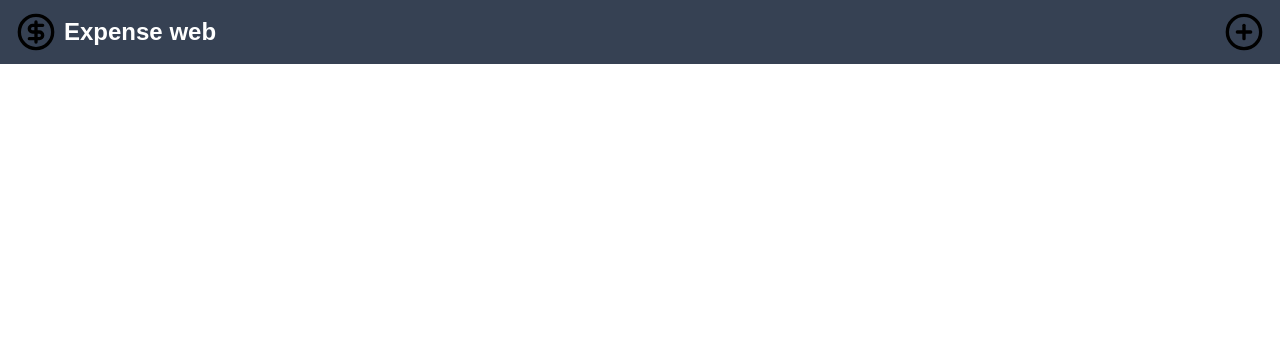
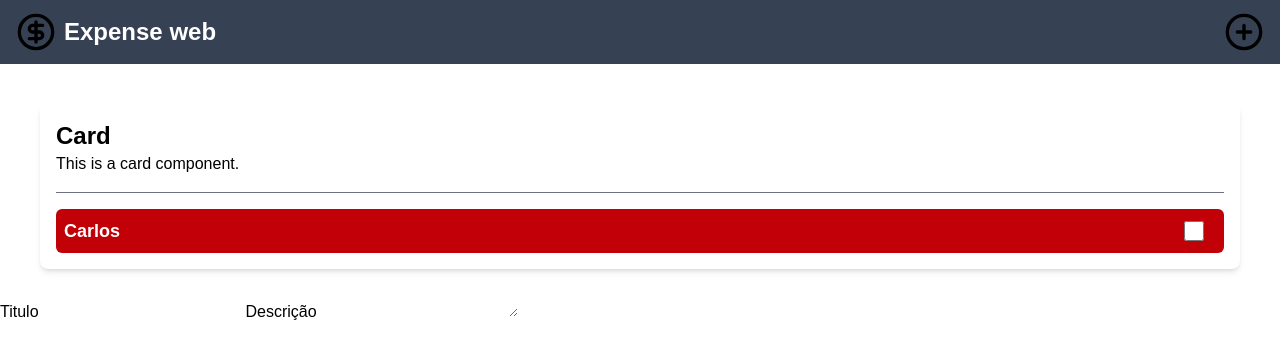
Before and after one commit to EduardoAlmeida10/expenses-project, a Next.js app in the folder frontend-web/: page / in a window 1280 px wide. Both pictures are taken after a click on the icon 1244 px from the left and 32 px from the top of the page. Shown: the top 358 px of the page. Built offline with nearby package versions, Linux system fonts and the light colour scheme.

Commit message:
feat: card component

```diff
--- a/frontend-web/src/app/layout.tsx
+++ b/frontend-web/src/app/layout.tsx
@@ -1,15 +1,12 @@
 import type { Metadata } from "next";
-import { Geist, Geist_Mono } from "next/font/google";
+import { Montserrat } from "next/font/google";
 import "./globals.css";
 
-const geistSans = Geist({
-  variable: "--font-geist-sans",
+const montserrat = Montserrat({
+  variable: "--font-montserrat",
   subsets: ["latin"],
-});
-
-const geistMono = Geist_Mono({
-  variable: "--font-geist-mono",
-  subsets: ["latin"],
+  display: "swap",
+  weight: ["400", "600", "700"],
 });
 
 export const metadata: Metadata = {
@@ -25,7 +22,7 @@ export default function RootLayout({
   return (
     <html lang="en">
       <body
-        className={`${geistSans.variable} ${geistMono.variable} antialiased`}
+        className={`${montserrat.variable} font-sans antialiased`}
       >
         {children}
       </body>
--- a/frontend-web/src/app/page.tsx
+++ b/frontend-web/src/app/page.tsx
@@ -1,9 +1,19 @@
+'use client'
+
+import {useState} from "react";
+
+import { Card } from "@/components/Card/Card.";
 import NavBar from "@/components/NavBar/Navbar";
+import { Overlay } from "@/components/Overlay/Overlay";
 
 export default function Home() {
+  const [openOverlay, setOpenOverlay] = useState(false);
+
   return (
     <div className="">
-      <NavBar />
+      <NavBar setOpenOverlay={setOpenOverlay} />
+      <Card />
+      {openOverlay && <Overlay />}
     </div>
   );
 }
--- /dev/null
+++ b/frontend-web/src/components/Card/Card..tsx
@@ -0,0 +1,18 @@
+export function Card() {
+    return (
+        <>
+            <div className="bg-white shadow-md rounded-lg p-4 ml-10 mr-10 text-black mt-10">
+
+                <h1 className="text-2xl font-bold">Card</h1>
+                <p>This is a card component.</p>
+                <hr className="border-t border-gray-500 my-4" />
+                <ul>
+                    <li className="flex justify-between items-center text-lg font-semibold mt-2 bg-red-700 text-white p-2 pr-5 pl rounded-md">
+                        <p>Carlos</p>
+                        <input type="checkbox" className="w-5 h-5" />
+                    </li>
+                </ul>
+            </div>
+        </>
+    )
+}
--- a/frontend-web/src/components/NavBar/Navbar.tsx
+++ b/frontend-web/src/components/NavBar/Navbar.tsx
@@ -1,14 +1,14 @@
 import { CircleDollarSign } from 'lucide-react';
 import { CirclePlus } from 'lucide-react';
 
-export default function NavBar() {
+export default function NavBar({ setOpenOverlay }: { setOpenOverlay: (open: boolean) => void }) {
     return (
         <div className="bg-gray-700 h-16 flex items-center justify-between px-4">
             <div className="flex items-center gap-2">
                 <CircleDollarSign className='w-10 h-10' />
                 <h1 className="text-white text-2xl font-bold">Expense web</h1>
             </div>
-            <CirclePlus className='w-10 h-10 cursor-pointer' />
+            <CirclePlus className='w-10 h-10 cursor-pointer' onClick={() => setOpenOverlay(true)} />
         </div>
     )
 }
--- /dev/null
+++ b/frontend-web/src/components/Overlay/Overlay.tsx
@@ -0,0 +1,16 @@
+export function Overlay() {
+    return (
+        <div>
+            <form>
+                <label>
+                    <span>Titulo</span>
+                    <input type="text" />
+                </label>
+                <label>
+                    <span>Descrição</span>
+                    <textarea name="descricao" id=""></textarea>
+                </label>
+            </form>
+        </div>
+    );
+}
```
